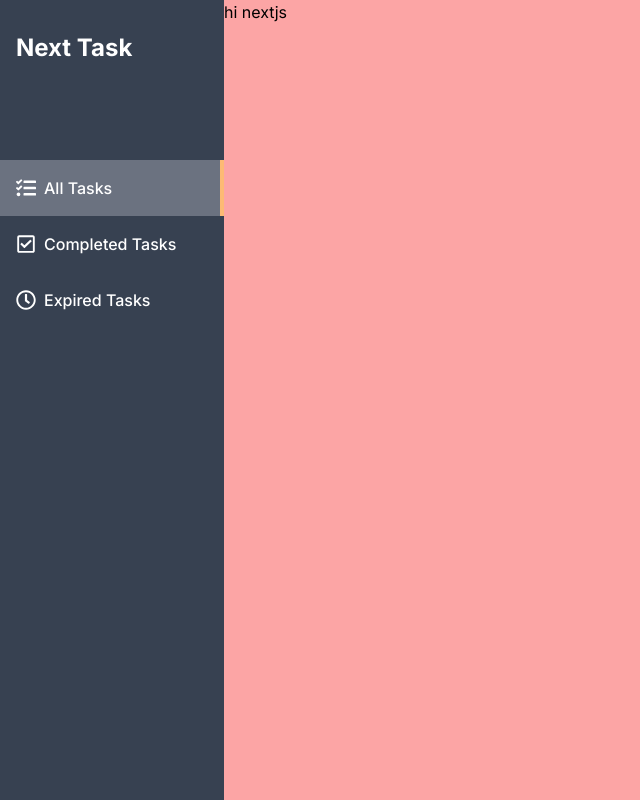
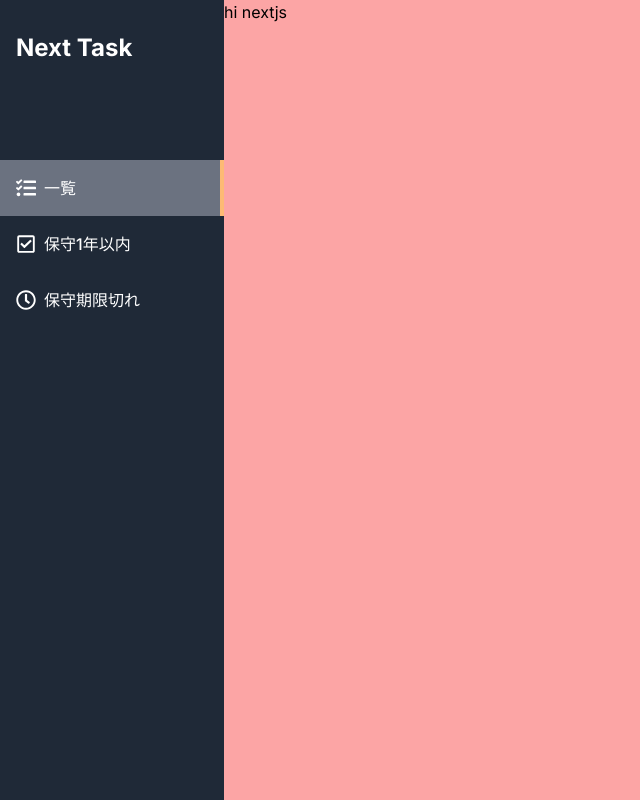
Before and after one commit to scoutb6b/learn_next-tasksapp, a Next.js app: page / in a window 1280 px wide. Shown: the whole page, without its empty margins (0-640 px from the left). Built offline with nearby package versions, Linux system fonts and the light colour scheme.

Commit message:
✨ sideMenuコンポポーネンとの追加

```diff
--- a/src/components/SideMenu/NavList/NavItem/NavItem.tsx
+++ b/src/components/SideMenu/NavList/NavItem/NavItem.tsx
@@ -14,7 +14,7 @@ const NavItem: React.FC<NavItemProps> = ({ label, link, icon }) => {
   return (
     <Link
       href={link}
-      className={`flex p-4 items-center w-full hover:bg-gray-300 font-medium
+      className={`flex p-4 items-center w-full hover:bg-gray-600 font-medium
       ${pathname === link ? "bg-gray-500 border-r-4 border-r-orange-300" : ""}`}
     >
       <div>{icon}</div>
--- a/src/components/SideMenu/NavList/NavList.tsx
+++ b/src/components/SideMenu/NavList/NavList.tsx
@@ -12,19 +12,19 @@ const NavList = () => {
   const NavList: NavItemType[] = [
     {
       id: 1,
-      label: "All Tasks",
+      label: "一覧",
       link: "/",
       icon: <FaTasks className="size-5" />,
     },
     {
       id: 2,
-      label: "Completed Tasks",
+      label: "保守1年以内",
       link: "/completed",
       icon: <FaRegCheckSquare className="size-5" />,
     },
     {
       id: 3,
-      label: " Expired Tasks",
+      label: "保守期限切れ",
       link: "/expired",
       icon: <FaRegClock className="size-5" />,
     },
--- a/src/components/SideMenu/SideMenu.tsx
+++ b/src/components/SideMenu/SideMenu.tsx
@@ -2,7 +2,7 @@ import NavList from "./NavList/NavList";
 
 const SideMenu = () => {
   return (
-    <div className="w-56 pt-8 bg-gray-700 text-white">
+    <div className="w-56 pt-8 bg-gray-800 text-white">
       <div>
         <h1 className="px-4 text-2xl font-bold">Next Task</h1>
         <NavList />
```
